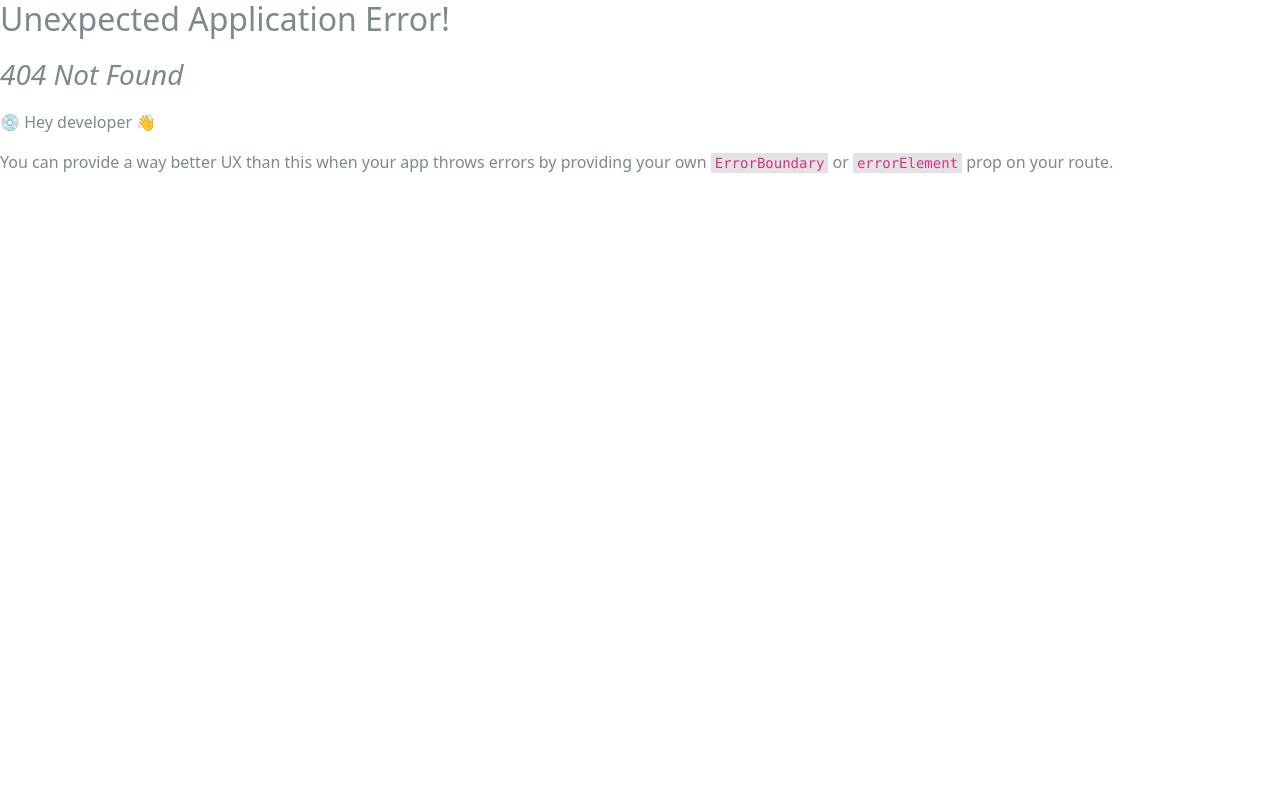
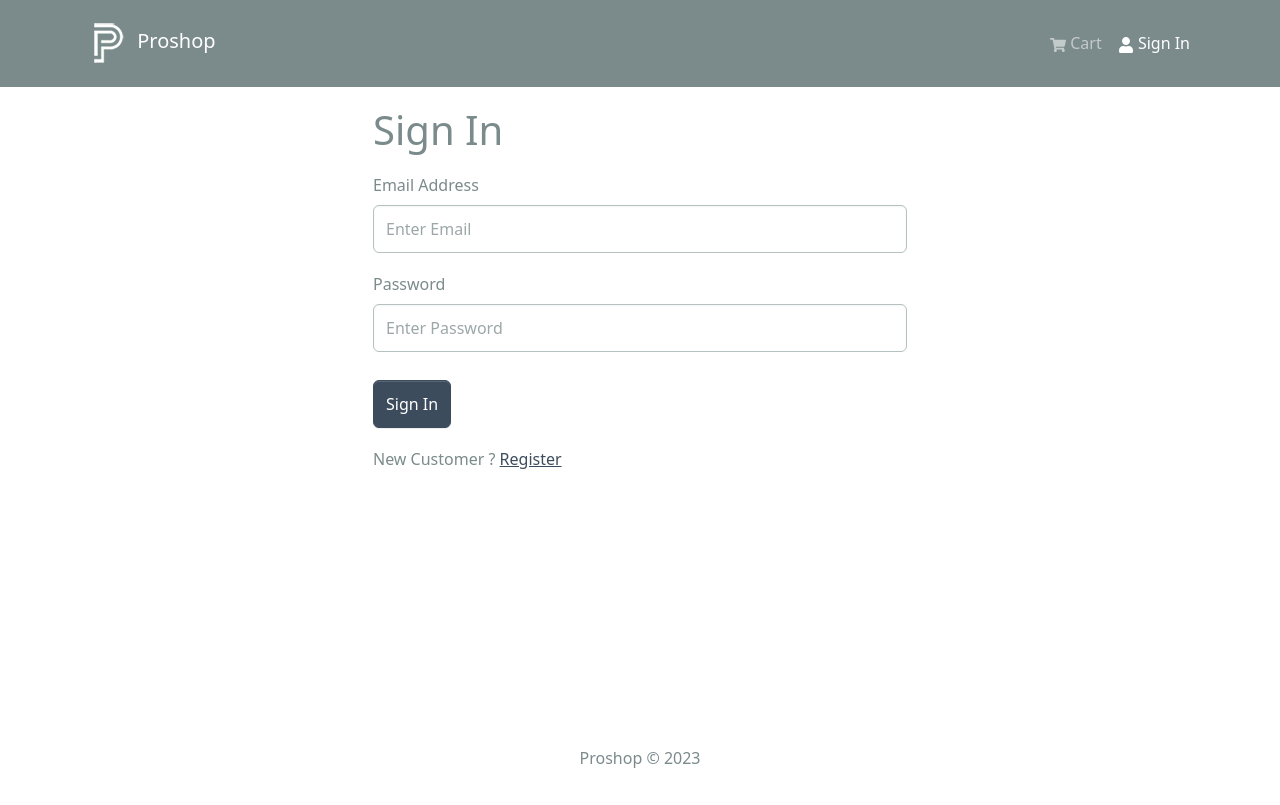
Before and after one commit to manovarun/proshop-v2, a React (Create React App) app in the folder client/: page /login in a window 1280 px wide. Before the commit this address had no page. Built offline with nearby package versions, Linux system fonts and the light colour scheme.

Commit message:
User Login

```diff
--- a/client/package.json
+++ b/client/package.json
@@ -18,6 +18,7 @@
     "react-router-bootstrap": "^0.26.2",
     "react-router-dom": "^6.18.0",
     "react-scripts": "5.0.1",
+    "react-toastify": "^9.1.3",
     "redux-persist": "^6.0.0",
     "web-vitals": "^2.1.4"
   },
--- a/client/src/App.js
+++ b/client/src/App.js
@@ -1,6 +1,8 @@
 import React from 'react';
 import { Outlet } from 'react-router-dom';
 import { Container } from 'react-bootstrap';
+import { ToastContainer } from 'react-toastify';
+import 'react-toastify/dist/ReactToastify.css';
 import Header from './components/Header';
 import Footer from './components/Footer';
 
@@ -14,6 +16,7 @@
         </Container>
       </main>
       <Footer />
+      <ToastContainer />
     </>
   );
 };
--- /dev/null
+++ b/client/src/Screens/LoginScreen.jsx
@@ -0,0 +1,88 @@
+import React, { useEffect, useState } from 'react';
+import { Link, useLocation, useNavigate } from 'react-router-dom';
+import { useSelector, useDispatch } from 'react-redux';
+import { Form, Button, Row, Col } from 'react-bootstrap';
+import { toast } from 'react-toastify';
+import FormContainer from '../components/FormContainer';
+import { useLoginMutation } from '../slices/usersApiSlice';
+import { setCredentials } from '../slices/authSlice';
+import Loader from '../components/Loader';
+
+const LoginScreen = () => {
+  const [email, setEmail] = useState('');
+  const [password, setPassword] = useState('');
+
+  const dispatch = useDispatch();
+  const navigate = useNavigate();
+
+  const [login, { isLoading }] = useLoginMutation();
+
+  const { userInfo } = useSelector(({ auth }) => auth);
+
+  const { search } = useLocation();
+  const sp = new URLSearchParams(search);
+  const redirect = sp.get('redirect') || '/';
+
+  useEffect(() => {
+    if (userInfo) {
+      navigate(redirect);
+    }
+  }, [userInfo, navigate, redirect]);
+
+  const submitHandler = async (e) => {
+    e.preventDefault();
+
+    try {
+      const res = await login({ email, password }).unwrap();
+      dispatch(setCredentials({ ...res }));
+      navigate(redirect);
+    } catch (error) {
+      toast.error(error?.data?.message || error.error);
+    }
+  };
+
+  return (
+    <FormContainer>
+      <h1>Sign In</h1>
+      <Form onSubmit={submitHandler}>
+        <Form.Group controlId="email" className="my-3">
+          <Form.Label>Email Address</Form.Label>
+          <Form.Control
+            type="email"
+            placeholder="Enter Email"
+            value={email}
+            onChange={(e) => setEmail(e.target.value)}
+          ></Form.Control>
+        </Form.Group>
+        <Form.Group controlId="password" className="my-3">
+          <Form.Label>Password</Form.Label>
+          <Form.Control
+            type="password"
+            placeholder="Enter Password"
+            value={password}
+            onChange={(e) => setPassword(e.target.value)}
+          ></Form.Control>
+        </Form.Group>
+        <Button
+          type="submit"
+          variant="primary"
+          className="mt-2"
+          disabled={isLoading}
+        >
+          Sign In
+        </Button>
+        {isLoading && <Loader />}
+      </Form>
+      <Row className="py-3">
+        <Col>
+          New Customer ?{' '}
+          <Link to={redirect ? `/register?redirect=${redirect}` : '/register'}>
+            Register
+          </Link>
+        </Col>
+      </Row>
+    </FormContainer>
+  );
+};
+
+export default LoginScreen;
--- /dev/null
+++ b/client/src/components/FormContainer.jsx
@@ -0,0 +1,16 @@
+import React from 'react';
+import { Col, Container, Row } from 'react-bootstrap';
+
+const FormContainer = ({ children }) => {
+  return (
+    <Container>
+      <Row className="justify-content-md-center">
+        <Col xs={12} md={6}>
+          {children}
+        </Col>
+      </Row>
+    </Container>
+  );
+};
+
+export default FormContainer;
--- a/client/src/components/Header.jsx
+++ b/client/src/components/Header.jsx
@@ -1,12 +1,23 @@
 import React from 'react';
-import { Navbar, Nav, Container, Image, Badge } from 'react-bootstrap';
+import { useDispatch, useSelector } from 'react-redux';
+import { useLoginMutation } from '../slices/usersApiSlice';
+import {
+  Navbar,
+  Nav,
+  Container,
+  Image,
+  Badge,
+  NavDropdown,
+} from 'react-bootstrap';
 import { LinkContainer } from 'react-router-bootstrap';
 import { FaShoppingCart, FaUser } from 'react-icons/fa';
 import logo from '../assets/logo.png';
-import { useSelector } from 'react-redux';
 
 const Header = () => {
   const { cartItems } = useSelector((state) => state.cart);
+  const { userInfo } = useSelector(({ auth }) => auth);
+
+  const logoutHandler = () => {};
 
   return (
     <header>
@@ -30,11 +41,22 @@
                   )}
                 </Nav.Link>
               </LinkContainer>
-              <LinkContainer to="/cart">
-                <Nav.Link>
-                  <FaUser /> Sign In
-                </Nav.Link>
-              </LinkContainer>
+              {userInfo ? (
+                <NavDropdown title={userInfo.name} id="username">
+                  <LinkContainer to="/profile">
+                    <NavDropdown.Item>Profile</NavDropdown.Item>
+                  </LinkContainer>
+                  <NavDropdown.Item onClick={logoutHandler}>
+                    Logout
+                  </NavDropdown.Item>
+                </NavDropdown>
+              ) : (
+                <LinkContainer to="/login">
+                  <Nav.Link>
+                    <FaUser /> Sign In
+                  </Nav.Link>
+                </LinkContainer>
+              )}
             </Nav>
           </Navbar.Collapse>
         </Container>
--- a/client/src/index.js
+++ b/client/src/index.js
@@ -16,10 +16,12 @@
 import ProductScreen from './screens/ProductScreen';
 import store from './app/store';
 import CartScreen from './screens/CartScreen';
+import LoginScreen from './screens/LoginScreen';
 
 const router = createBrowserRouter(
   createRoutesFromElements(
     <Route path="/" element={<App />}>
+      <Route path="/login" index={true} element={<LoginScreen />}></Route>
       <Route path="/" index={true} element={<HomeScreen />}></Route>
       <Route path="product/:id" element={<ProductScreen />}></Route>
       <Route path="/cart" element={<CartScreen />}></Route>
--- /dev/null
+++ b/client/src/slices/usersApiSlice.js
@@ -0,0 +1,22 @@
+import { USERS_URL } from '../constants';
+import { apiSlice } from './apiSlice';
+
+export const usersApiSlice = apiSlice.injectEndpoints({
+  endpoints: (builder) => ({
+    login: builder.mutation({
+      query: (data) => ({
+        url: `${USERS_URL}/login`,
+        method: 'post',
+        body: data,
+      }),
+    }),
+    logout: builder.mutation({
+      query: () => ({
+        url: `${USERS_URL}/login`,
+        method: 'post',
+      }),
+    }),
+  }),
+});
+
+export const { useLoginMutation, useLogoutMutation } = usersApiSlice;
```
Also changed, not shown: 1 other file (tests, documents, lock files or other folders).
